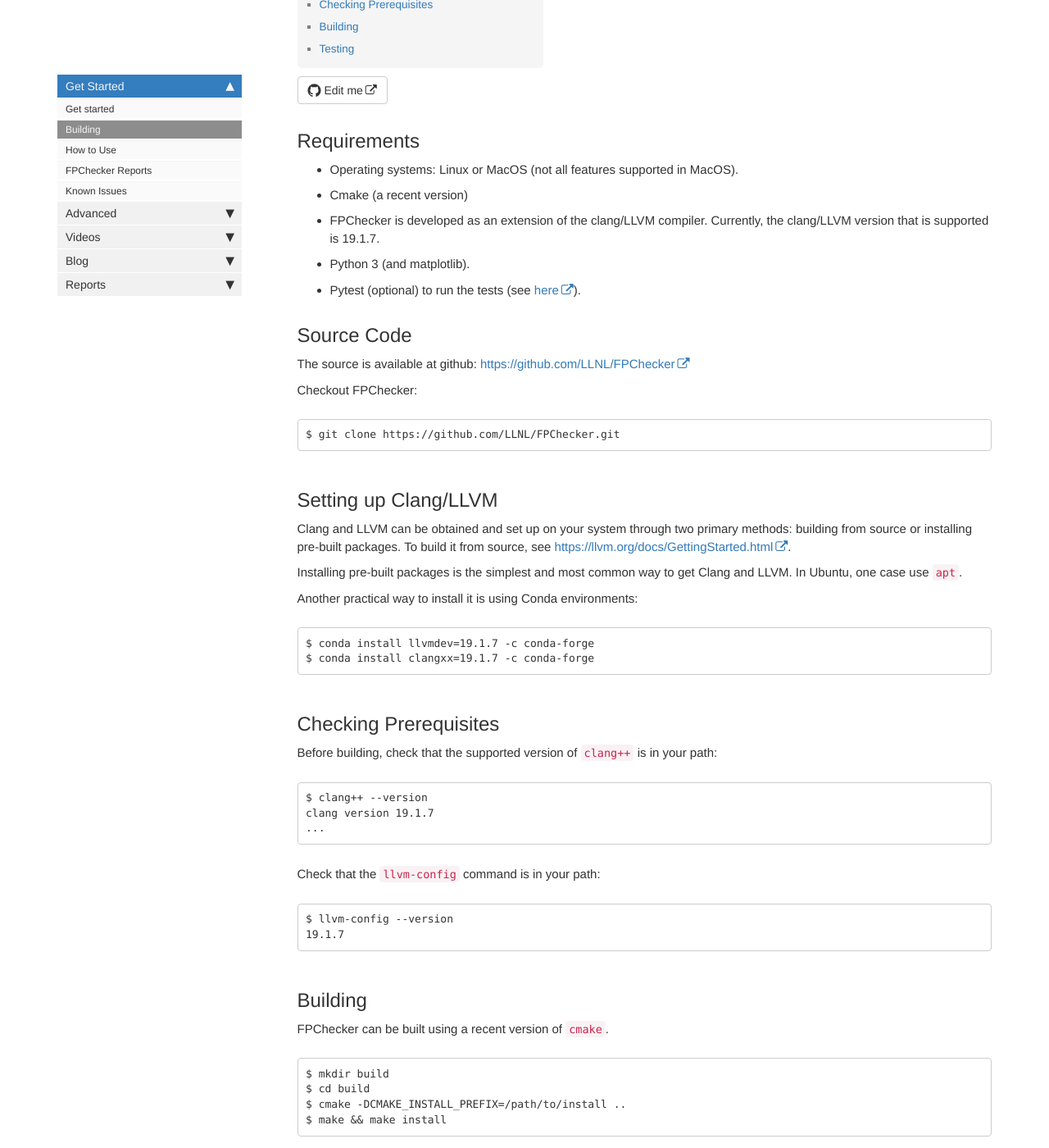
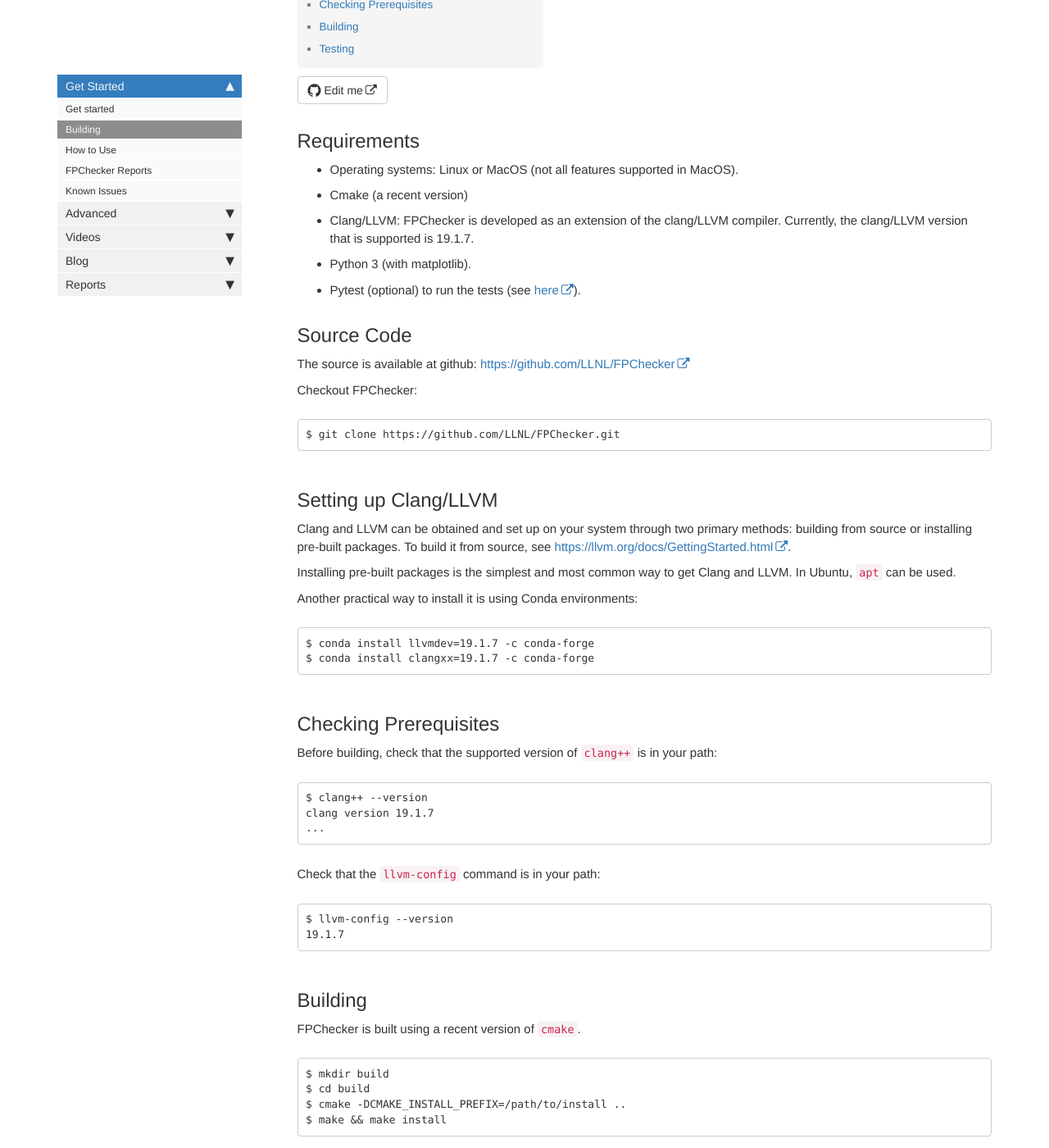
Before and after one commit to ilagunap/fpchecker-doc, a Jekyll site: the page built from installation.md, in a window 1280 px wide and 1400 px high, scrolled down 314 px. Shown: the whole window at 82% size. Built offline with Jekyll 4.4.1, drawn with Linux system fonts in a browser that asks for light colours; comment, search, counter and statistics services are not loaded.

Commit message:
some fixes

````diff
--- a/installation.md
+++ b/installation.md
@@ -11,8 +11,8 @@
 ## Requirements
 - Operating systems: Linux or MacOS (not all features supported in MacOS).
 - Cmake (a recent version)
-- FPChecker is developed as an extension of the clang/LLVM compiler. Currently, the clang/LLVM version that is supported is 19.1.7.
-- Python 3 (and matplotlib).
+- Clang/LLVM: FPChecker is developed as an extension of the clang/LLVM compiler. Currently, the clang/LLVM version that is supported is 19.1.7.
+- Python 3 (with matplotlib).
 - Pytest (optional) to run the tests (see [here](https://docs.pytest.org/)).
 
 ## Source Code
@@ -28,7 +28,7 @@
 
 Clang and LLVM can be obtained and set up on your system through two primary methods: building from source or installing pre-built packages. To build it from source, see [https://llvm.org/docs/GettingStarted.html](https://llvm.org/docs/GettingStarted.html).
 
-Installing pre-built packages is the simplest and most common way to get Clang and LLVM. In Ubuntu, one case use `apt`.
+Installing pre-built packages is the simplest and most common way to get Clang and LLVM. In Ubuntu, `apt` can be used.
 
 Another practical way to install it is using Conda environments:
 
@@ -54,7 +54,7 @@
 ```
 
 ## Building
-FPChecker can be built using a recent version of `cmake`.
+FPChecker is built using a recent version of `cmake`.
 
 ```
 $ mkdir build
````
Also changed, not shown: how-to-use.md (+1 -0 lines).
